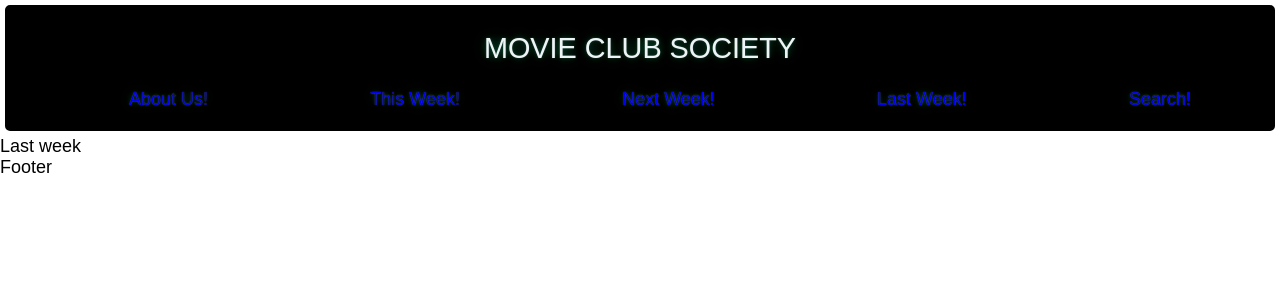
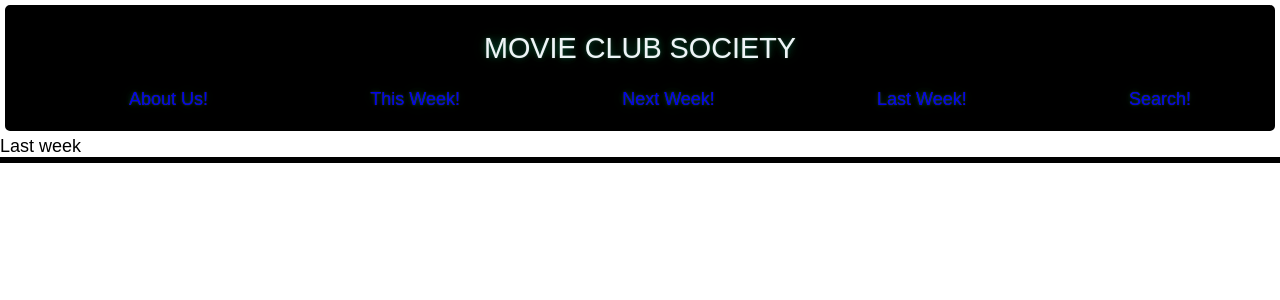
Before and after one commit to gymbundye/movieclub, a React (Create React App) app: page /LastWeek in a window 1280 px wide. Shown: the top 300 px of the page. Built offline with nearby package versions, Linux system fonts and the light colour scheme.

Commit message:
tweaked nav

```diff
--- a/src/Components/Footer.jsx
+++ b/src/Components/Footer.jsx
@@ -2,7 +2,7 @@ import React from 'react'
 
 function Footer() {
   return (
-    <div>Footer</div>
+    <div className='footer'></div>
   )
 }
 
--- a/src/Components/Nav.jsx
+++ b/src/Components/Nav.jsx
@@ -3,7 +3,7 @@ import { Link } from "react-router-dom";
 function Nav(){
     return (
 
-        <nav>
+        <nav className="neonText">
             <ul className="navLinks">
 
             <Link style={{textDecoration: "none"}} to ='AboutUs'>
```
